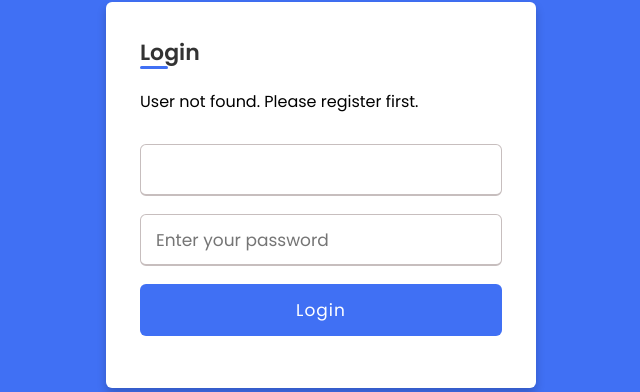
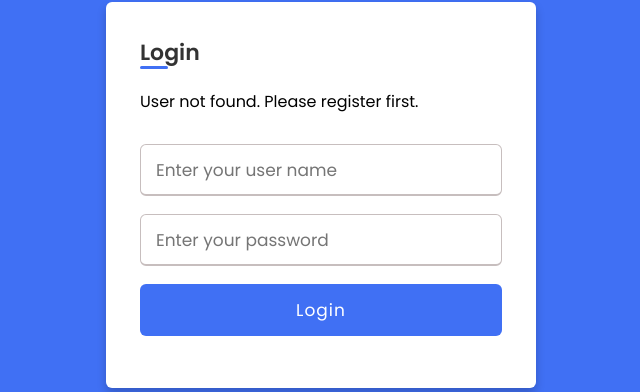
Before and after one commit to BemniT/Mwu-app, a Flask app: page /adminLogin.html in a window 1280 px wide. Shown: the part 205-597 px from the top of the page, without its empty margins (319-959 px from the left). Run offline with Flask 2, Linux system fonts and the light colour scheme.

Commit message:
Update adminLogin.html
placeholder in user name is added

```diff
--- a/templates/adminLogin.html
+++ b/templates/adminLogin.html
@@ -1,7 +1,7 @@
 <!DOCTYPE html>
 <html>
 <head>
-    <title>Mesob store</title>
+    <title>MWU Gallery</title>
     <link rel="stylesheet" type="text/css" href="static/registryStyle.css">
 
     <link rel="stylesheet" type="text/css" href="static/styles.css">
@@ -27,7 +27,7 @@
 
             <div class="input-box">
 
-                <input type="text" id="phone_number" name="user_name" required>
+                <input type="text" id="phone_number" name="user_name" placeholder="Enter your user name" required>
             </div>
             <div class="input-box">
                 <input type="password" id="password" name="password" placeholder="Enter your password" required>
```
